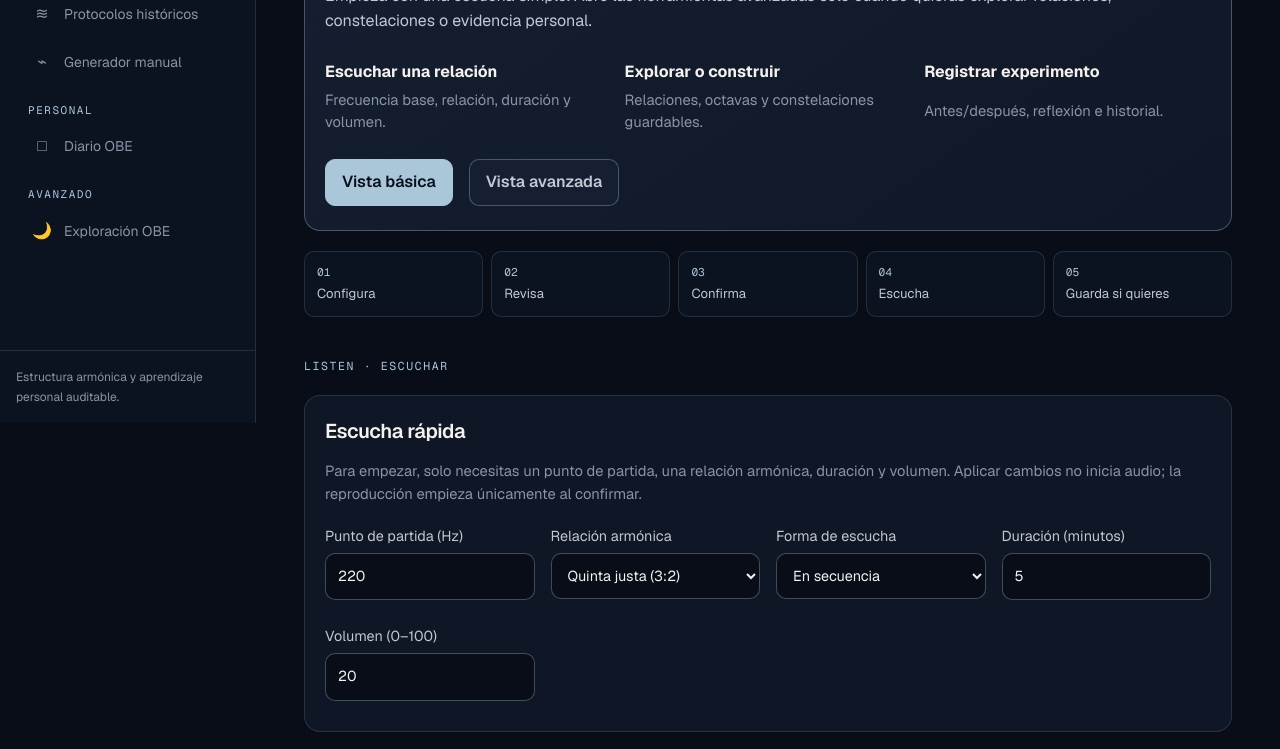
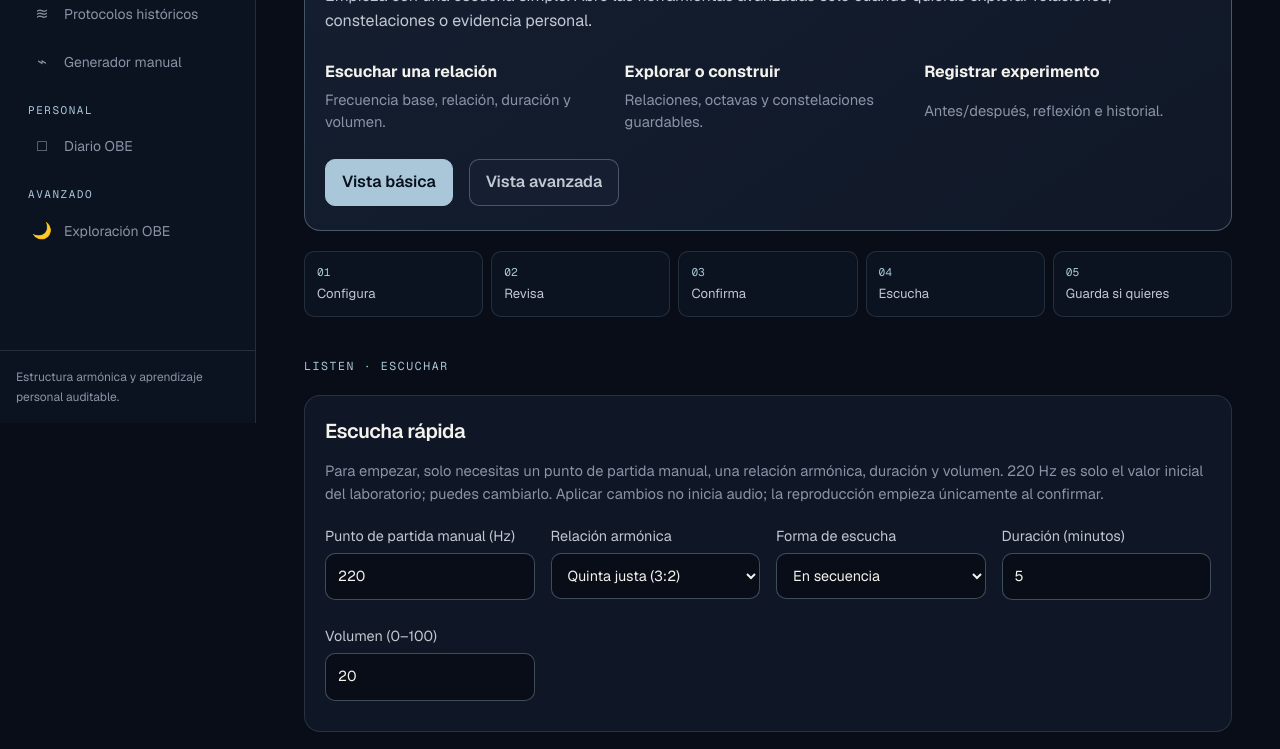
Before and after one commit to antoniodiaz70ad-dev/frequency-healer, a Next.js app in the folder frontend/: page /laboratorio-armonico in a window 1280 px wide. Shown: the part 377-1126 px from the top of the page. Built offline with nearby package versions, Linux system fonts and the light colour scheme.

Commit message:
Clarify Harmonic Lab manual seed default

```diff
--- a/frontend/src/components/voice/HarmonicLab.tsx
+++ b/frontend/src/components/voice/HarmonicLab.tsx
@@ -132,8 +132,8 @@ export default function HarmonicLab() {
     </ol>
 
     <p className={styles.labRegionLabel} id="lab-listen">Listen · Escuchar</p>
-    <section><h2>Escucha rápida</h2><p className={styles.labSectionIntro}>Para empezar, solo necesitas un punto de partida, una relación armónica, duración y volumen. Aplicar cambios no inicia audio; la reproducción empieza únicamente al confirmar.</p><fieldset disabled={playing || busy}><div className={styles.grid}>
-      <label>Punto de partida (Hz)<input aria-label="Base (Hz)" type="number" min={40} max={2000} step="any" value={config.baseHz} onChange={e => edit({ baseHz: Number(e.target.value) })} /></label>
+    <section><h2>Escucha rápida</h2><p className={styles.labSectionIntro}>Para empezar, solo necesitas un punto de partida manual, una relación armónica, duración y volumen. 220 Hz es solo el valor inicial del laboratorio; puedes cambiarlo. Aplicar cambios no inicia audio; la reproducción empieza únicamente al confirmar.</p><fieldset disabled={playing || busy}><div className={styles.grid}>
+      <label>Punto de partida manual (Hz)<input aria-label="Base (Hz)" type="number" min={40} max={2000} step="any" value={config.baseHz} onChange={e => edit({ baseHz: Number(e.target.value) })} /></label>
       <label>Relación armónica<select aria-label="Relación" value={config.ratioId} onChange={e => edit({ ratioId: e.target.value as HarmonicConfig['ratioId'] })}>{Object.entries(RATIOS).map(([id, r]) => <option value={id} key={id}>{r.label} ({r.p}:{r.q})</option>)}</select></label>
       <label>Forma de escucha<select aria-label="Modo" value={config.mode} onChange={e => edit({ mode: e.target.value as HarmonicConfig['mode'] })}><option value="sequence">En secuencia</option><option value="simultaneous">Juntas</option></select></label>
       <label>Duración (minutos)<input type="number" min={1} max={60} value={config.durationSeconds / 60} onChange={e => edit({ durationSeconds: Number(e.target.value) * 60 })} /></label>
```
